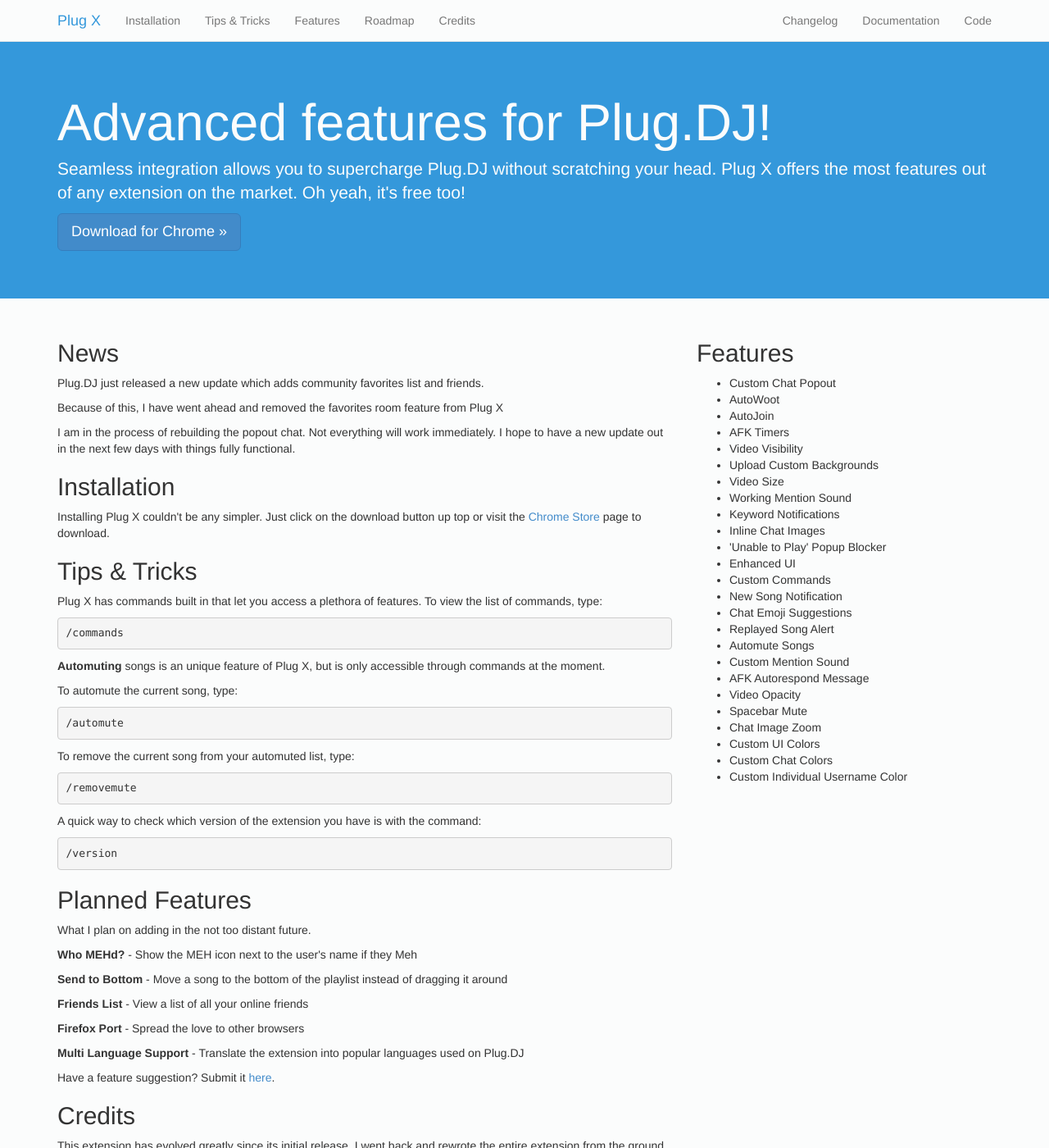
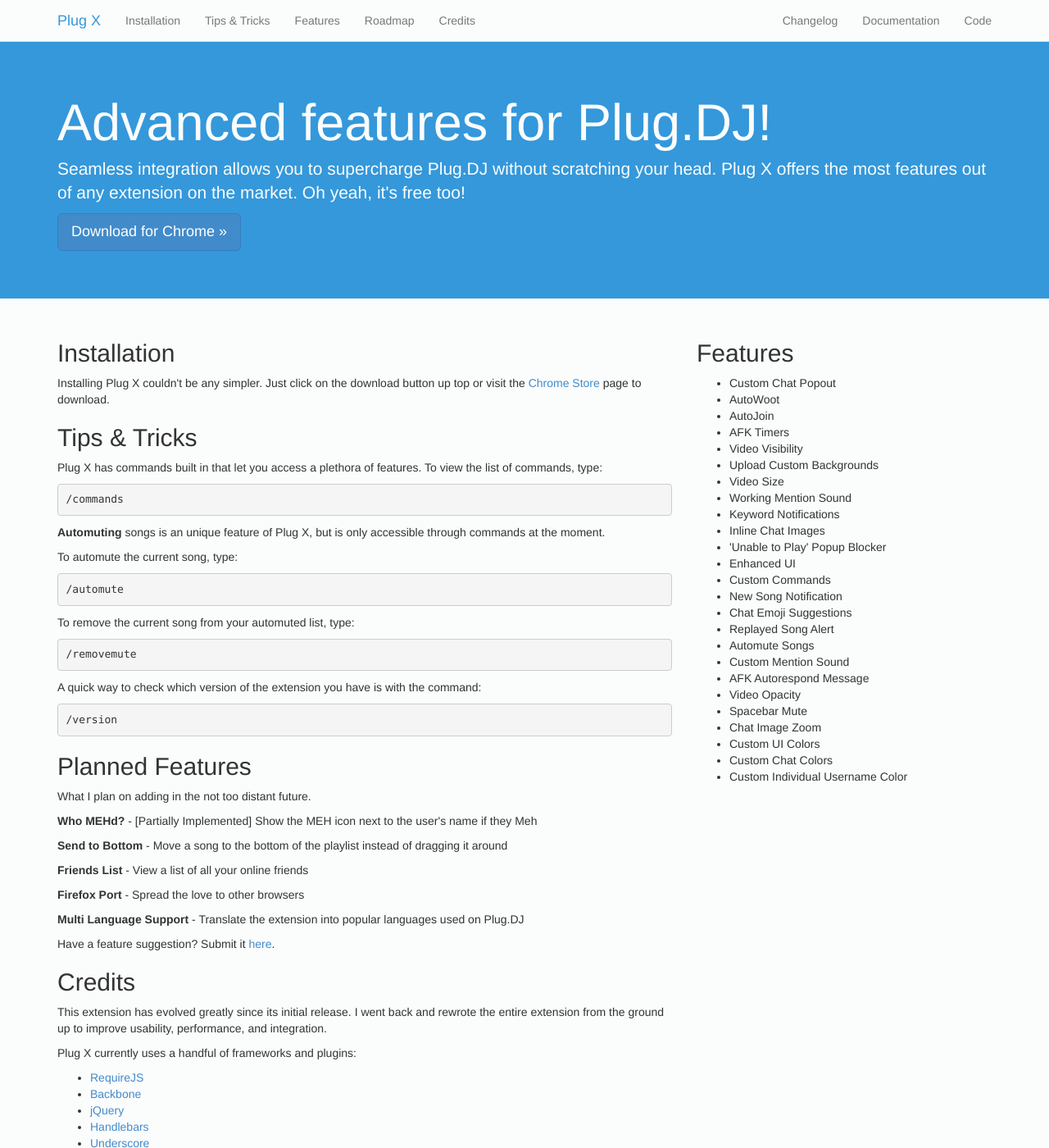
Before and after one commit to skylerb/Plug-X, a Jekyll site: the page built from index.html, in a window 1280 px wide and 1400 px high. Shown: the whole window at 82% size. Built offline with Jekyll 4.4.1, drawn with Linux system fonts in a browser that asks for light colours; nearby versions of some CDN libraries; Markdown is read by kramdown in place of the engine named in the settings.

Commit message:
Changelog stuff

```diff
--- a/index.html
+++ b/index.html
@@ -5,10 +5,6 @@
 
 <div class="row">
 	<div class="col-md-8">
-			<h2>News</h2>
-			<p>Plug.DJ just released a new update which adds community favorites list and friends.</p>
-			<p>Because of this, I have went ahead and removed the favorites room feature from Plug X</p>
-			<p>I am in the process of rebuilding the popout chat. Not everything will work immediately. I hope to have a new update out in the next few days with things fully functional.</p>
 		  <h2><a id="install"></a>Installation</h2>
 		  <p>Installing Plug X couldn't be any simpler. Just click on the download button up top or visit the <a href="https://chrome.google.com/webstore/detail/plug-x/effeahbhlcfhmgljedehdfjpkgmachjg" target="_blank">Chrome Store</a> page to download.</p>
 		  <h2><a id="tips"></a>Tips & Tricks</h2>
@@ -23,7 +19,7 @@
 		  <pre>/version</pre>
 		  <h2><a id="upcoming"></a>Planned Features</h2>
 		  <p>What I plan on adding in the not too distant future.</p>
-		  <p><b>Who MEHd?</b> - Show the MEH icon next to the user's name if they Meh</p>
+		  <p><b>Who MEHd?</b> - [Partially Implemented] Show the MEH icon next to the user's name if they Meh</p>
 		  <p><b>Send to Bottom</b> - Move a song to the bottom of the playlist instead of dragging it around</p>
 		  <p><b>Friends List</b> - View a list of all your online friends</p>
 		  <p><b>Firefox Port</b> - Spread the love to other browsers</p>
```
Also changed, not shown: _posts/2014-03-02-plug-x-0-3-14-released.markdown (added, +11 -0 lines).
